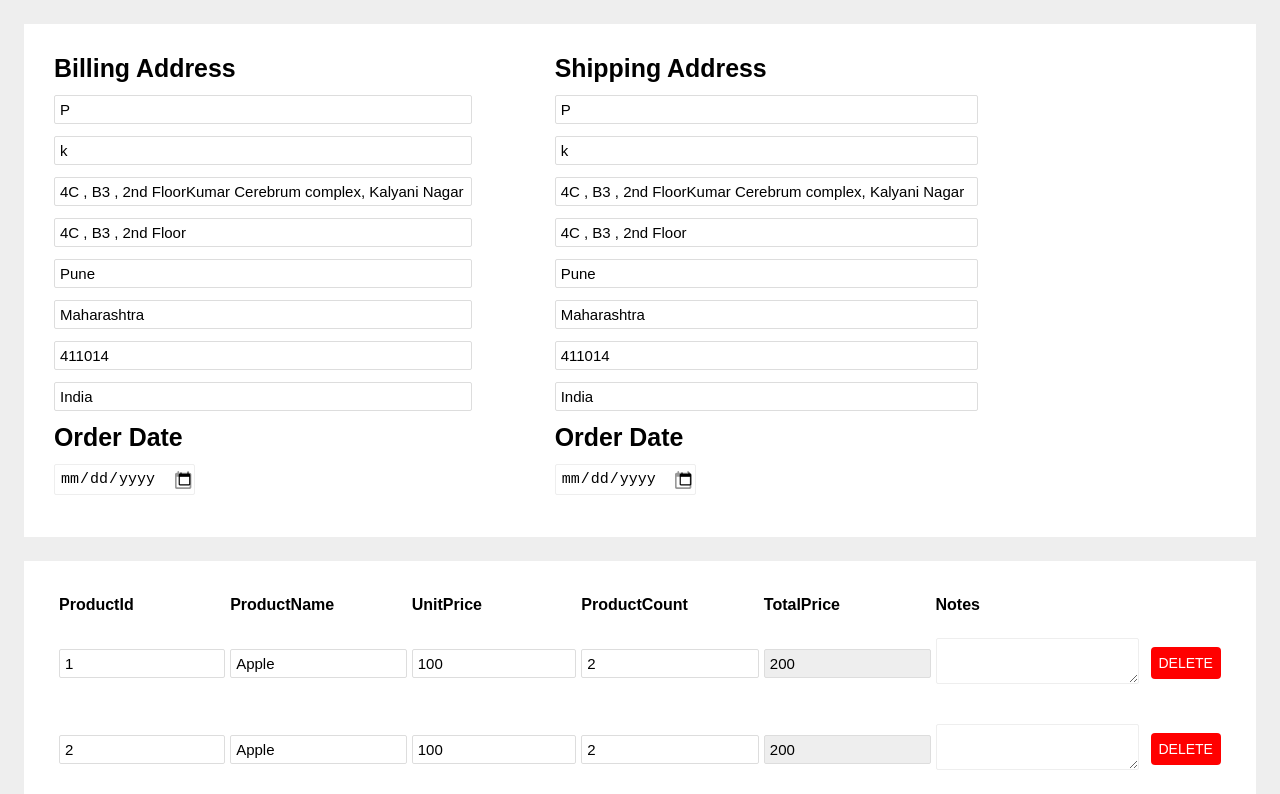
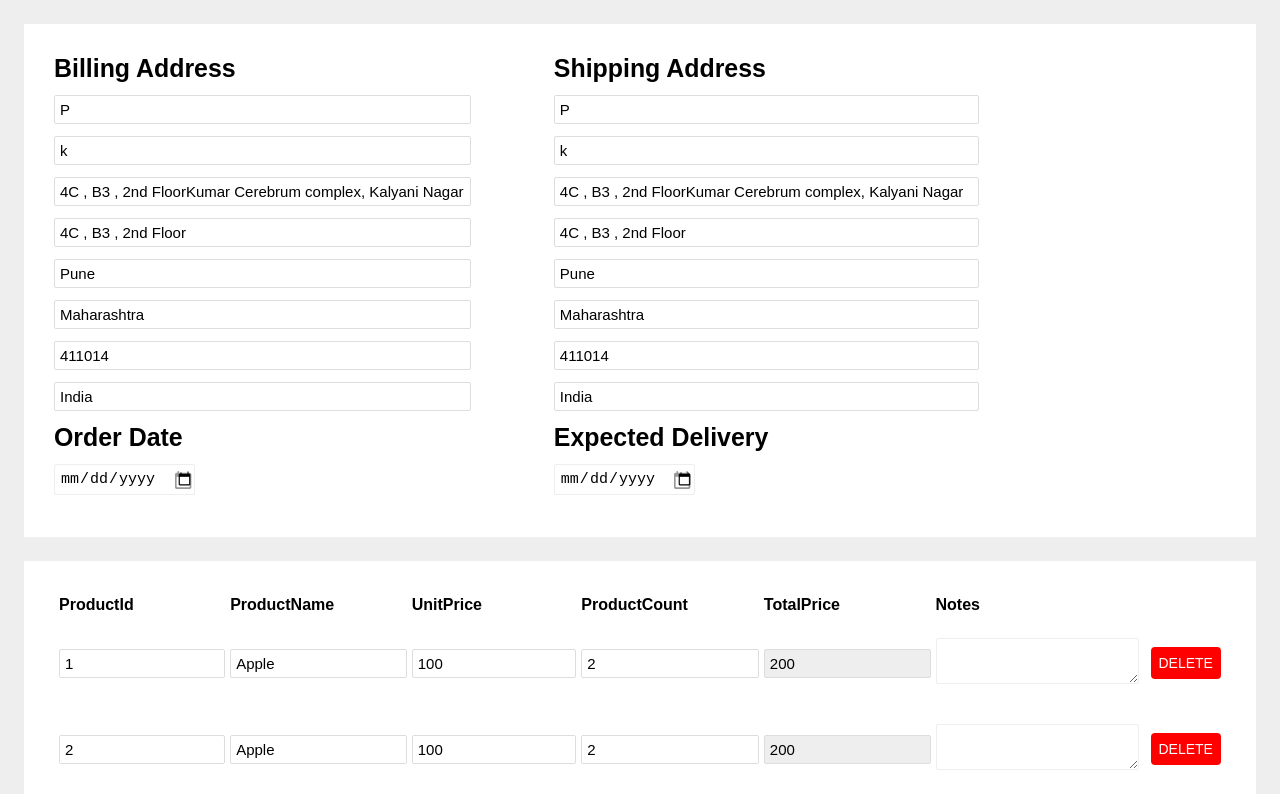
Before and after one commit to priyankakekane/OrderAssgn, a plain HTML site: page index.html in a window 1280 px wide. Shown: the top 794 px of the page. Drawn offline with Linux system fonts and the light colour scheme.

Commit message:
Typo change

```diff
--- a/index.html
+++ b/index.html
@@ -53,7 +53,7 @@
                     </form>
 
                     <h5 class="blockLabel">
-                        Order Date
+                        Expected Delivery
                     </h5>
                     <input class="dateInput" type="date" id="sdate" placeholder="dd/mm/yyyy">
                 </div>
```
